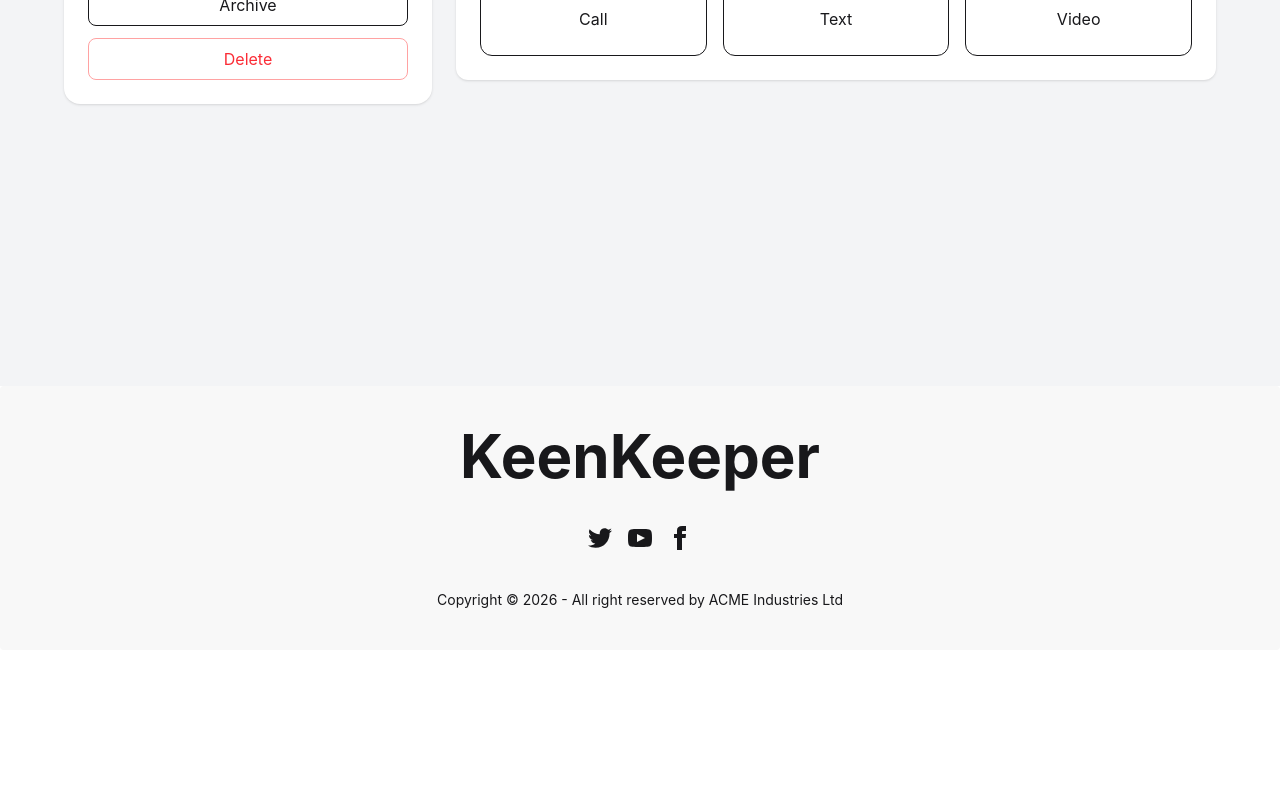
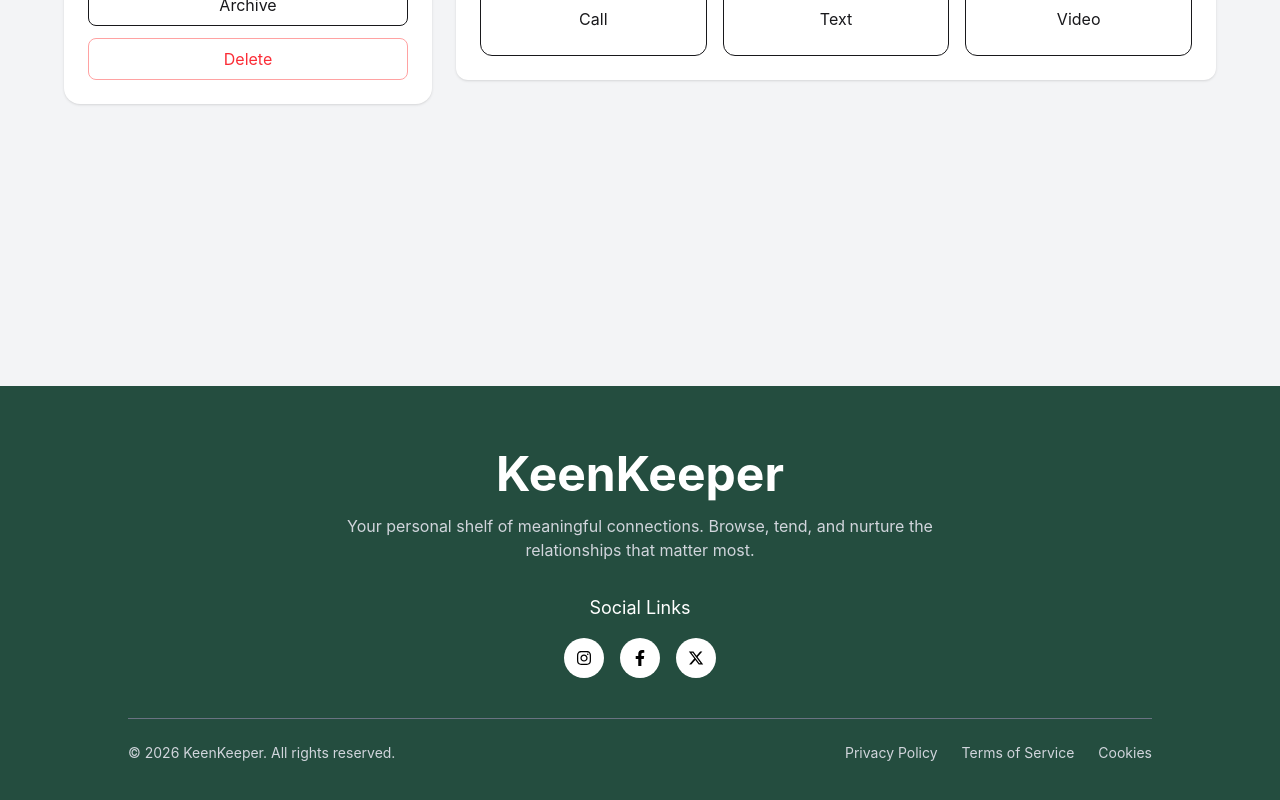
Before and after one commit to Nahidahamedridoy/A-7-Keen-Keeper, a React (Vite) app: page /homepage/1 in a window 1280 px wide. Shown: the part 486-1286 px from the top of the page. Before the commit the page ends 1136 px from the top, so only its background shows below. Built offline with nearby package versions, Linux system fonts and the light colour scheme.

Commit message:
added timeline

```diff
--- a/src/components/shared/Footer.jsx
+++ b/src/components/shared/Footer.jsx
@@ -1,50 +1,56 @@
 import React from 'react';
+import { FaFacebookF, FaInstagram } from 'react-icons/fa';
+import { FaXTwitter } from 'react-icons/fa6';
 
 const Footer = () => {
     return (
-        <footer className="footer footer-horizontal footer-center bg-base-200 text-base-content rounded p-10">
-            <h1 className='font-bold text-6xl'>KeenKeeper</h1>
-            <nav>
-                <div className="grid grid-flow-col gap-4">
-                    <a>
-                        <svg
-                            xmlns="http://www.w3.org/2000/svg"
-                            width="24"
-                            height="24"
-                            viewBox="0 0 24 24"
-                            className="fill-current">
-                            <path
-                                d="M24 4.557c-.883.392-1.832.656-2.828.775 1.017-.609 1.798-1.574 2.165-2.724-.951.564-2.005.974-3.127 1.195-.897-.957-2.178-1.555-3.594-1.555-3.179 0-5.515 2.966-4.797 6.045-4.091-.205-7.719-2.165-10.148-5.144-1.29 2.213-.669 5.108 1.523 6.574-.806-.026-1.566-.247-2.229-.616-.054 2.281 1.581 4.415 3.949 4.89-.693.188-1.452.232-2.224.084.626 1.956 2.444 3.379 4.6 3.419-2.07 1.623-4.678 2.348-7.29 2.04 2.179 1.397 4.768 2.212 7.548 2.212 9.142 0 14.307-7.721 13.995-14.646.962-.695 1.797-1.562 2.457-2.549z"></path>
-                        </svg>
-                    </a>
-                    <a>
-                        <svg
-                            xmlns="http://www.w3.org/2000/svg"
-                            width="24"
-                            height="24"
-                            viewBox="0 0 24 24"
-                            className="fill-current">
-                            <path
-                                d="M19.615 3.184c-3.604-.246-11.631-.245-15.23 0-3.897.266-4.356 2.62-4.385 8.816.029 6.185.484 8.549 4.385 8.816 3.6.245 11.626.246 15.23 0 3.897-.266 4.356-2.62 4.385-8.816-.029-6.185-.484-8.549-4.385-8.816zm-10.615 12.816v-8l8 3.993-8 4.007z"></path>
-                        </svg>
-                    </a>
-                    <a>
-                        <svg
-                            xmlns="http://www.w3.org/2000/svg"
-                            width="24"
-                            height="24"
-                            viewBox="0 0 24 24"
-                            className="fill-current">
-                            <path
-                                d="M9 8h-3v4h3v12h5v-12h3.642l.358-4h-4v-1.667c0-.955.192-1.333 1.115-1.333h2.885v-5h-3.808c-3.596 0-5.192 1.583-5.192 4.615v3.385z"></path>
-                        </svg>
-                    </a>
-                </div>
-            </nav>
-            <aside>
-                <p>Copyright © {new Date().getFullYear()} - All right reserved by ACME Industries Ltd</p>
-            </aside>
-        </footer>
+        <footer className="bg-[#244D3F] text-white py-16 px-4">
+      <div className="max-w-5xl mx-auto text-center">
+
+        {/* Title */}
+        <h1 className="text-4xl md:text-5xl font-bold mb-4">
+          KeenKeeper
+        </h1>
+
+        {/* Description */}
+        <p className="text-sm md:text-base text-gray-300 mb-8 max-w-2xl mx-auto">
+          Your personal shelf of meaningful connections. Browse, tend, and nurture
+          the relationships that matter most.
+        </p>
+
+        {/* Social Links */}
+        <h3 className="text-lg mb-4">Social Links</h3>
+
+        <div className="flex justify-center gap-4 mb-10">
+          <button className="bg-white text-black p-3 rounded-full hover:scale-105 transition">
+            <FaInstagram />
+          </button>
+
+          <button className="bg-white text-black p-3 rounded-full hover:scale-105 transition">
+            <FaFacebookF />
+          </button>
+
+          <button className="bg-white text-black p-3 rounded-full hover:scale-105 transition">
+            <FaXTwitter />
+          </button>
+        </div>
+
+        {/* Divider */}
+        <div className="border-t border-gray-500 mb-6"></div>
+
+        {/* Bottom Section */}
+        <div className="flex flex-col md:flex-row justify-between items-center text-sm text-gray-300 gap-4">
+          <p>© 2026 KeenKeeper. All rights reserved.</p>
+
+          <div className="flex gap-6">
+            <a href="#" className="hover:text-white">Privacy Policy</a>
+            <a href="#" className="hover:text-white">Terms of Service</a>
+            <a href="#" className="hover:text-white">Cookies</a>
+          </div>
+        </div>
+
+      </div>
+    </footer>
     );
 };
 
--- /dev/null
+++ b/src/context/InstallAppsContext.jsx
@@ -0,0 +1,3 @@
+import { createContext } from "react";
+
+export const InstallAppsContext = createContext();
--- /dev/null
+++ b/src/context/InstallAppsProvider.jsx
@@ -0,0 +1,20 @@
+
+
+import React, { useState } from 'react';
+import { InstallAppsContext } from './InstallAppsContext';
+
+const InstallAppsProvider = ({children}) => {
+
+     const [calledFriends , setCalledFriends] = useState([]);
+
+    const data = {
+       calledFriends,
+       setCalledFriends,
+    }
+
+    return  <InstallAppsContext.Provider value={data}>
+        {children}
+    </InstallAppsContext.Provider>
+};
+
+export default InstallAppsProvider;
--- a/src/main.jsx
+++ b/src/main.jsx
@@ -3,10 +3,13 @@ import { createRoot } from 'react-dom/client'
 import './index.css'
 import { RouterProvider } from 'react-router/dom'
 import { router } from './router/Routes'
+import InstallAppsProvider from './context/InstallAppsProvider'
 
 
 createRoot(document.getElementById('root')).render(
   <StrictMode>
-    <RouterProvider router={router} />
+    <InstallAppsProvider>
+      <RouterProvider router={router} />
+    </InstallAppsProvider>
   </StrictMode>,
 )
--- a/src/pages/friendDetails/FriendsDetails.jsx
+++ b/src/pages/friendDetails/FriendsDetails.jsx
@@ -1,10 +1,11 @@
-import React, { useEffect, useState } from 'react';
+import React, { useContext, useEffect, useState } from 'react';
 import { useLoaderData, useParams } from 'react-router';
 import useApps from "../../hooks/useApps";
 
 import AudioImg from '../../assets/call.png';
 import TextImg from '../../assets/text.png';
 import videoImg from '../../assets/video.png';
+import { InstallAppsContext } from '../../context/InstallAppsContext';
 
 
 const FriendsDetails = () => {
@@ -13,14 +14,20 @@ const FriendsDetails = () => {
     // const { friends } = useApps();
     // console.log(friends)
     const friends = useLoaderData();
-    console.log(friends)
+    // console.log(friends)
 
-    console.log(friends, "friends")
+    const {calledFriends , setCalledFriends} = useContext(InstallAppsContext)
+
+    // console.log(friends, "friends")
     const expectedApp = friends.find((friend) => String(friend.id) === id);
+    // console.log(id, "id");
 
-    console.log(id, "id");
+    const handleCalledFriend = () =>{
+        setCalledFriends([...calledFriends , expectedApp]);
+    }
 
-    console.log(expectedApp, "expectedApp");
+    console.log(calledFriends)
+
     return (
         <div className="min-h-screen bg-gray-100 p-4 md:p-8">
             <div className="max-w-6xl mx-auto grid grid-cols-1 lg:grid-cols-3 gap-6">
@@ -102,18 +109,19 @@ const FriendsDetails = () => {
                         <div className="grid grid-cols-1 sm:grid-cols-3 gap-4">
 
                              {/* audio button */}
-                            <button className="border rounded-xl py-6 flex flex-col items-center gap-2 hover:bg-gray-50">
+
+                            <button onClick={handleCalledFriend } className="border rounded-xl py-6 flex flex-col items-center gap-2 hover:bg-gray-50">
                                 <img src={AudioImg} alt="" />
                                 <span>Call</span>
                             </button>
 
                             {/* text button */}
-                            <button className="border rounded-xl py-6 flex flex-col items-center gap-2 hover:bg-gray-50">
+                            <button onClick={handleCalledFriend} className="border rounded-xl py-6 flex flex-col items-center gap-2 hover:bg-gray-50">
                                 <img src={TextImg} alt="" />
                                 <span>Text</span>
                             </button>
                             {/* video button */}
-                            <button className="border rounded-xl py-6 flex flex-col items-center gap-2 hover:bg-gray-50">
+                            <button onClick={handleCalledFriend} className="border rounded-xl py-6 flex flex-col items-center gap-2 hover:bg-gray-200">
                                 <img src={videoImg} alt="" />
                                 <span>Video</span>
                             </button>
--- a/src/pages/timeline/TimeLine.jsx
+++ b/src/pages/timeline/TimeLine.jsx
@@ -1,9 +1,22 @@
-import React from 'react';
+import React, { useContext } from 'react';
+import { InstallAppsContext } from '../../context/InstallAppsContext';
 
 const TimeLine = () => {
+
+    const { calledFriends, setCalledFriends } = useContext(InstallAppsContext)
+    console.log(calledFriends, "contextData");
+
     return (
-        <div>
-            TimeLine
+        <div className='container mx-auto my-10'>
+            {
+                calledFriends.map((call, ind) => {
+                    return <div key={ind} className='flex gap-4 items-center shadow p-4 mb-4 rounded-md bg-slate-200'>
+                        <img src={call.picture} alt="" className='h-[120px] w-auto' />
+                        <h2 className='font-semibold text-2xl'>{call.email}</h2>
+                        <h2 className='font-semibold text-2xl'>{call.bio}</h2>
+                    </div>
+                })
+            }
         </div>
     );
 };
```
